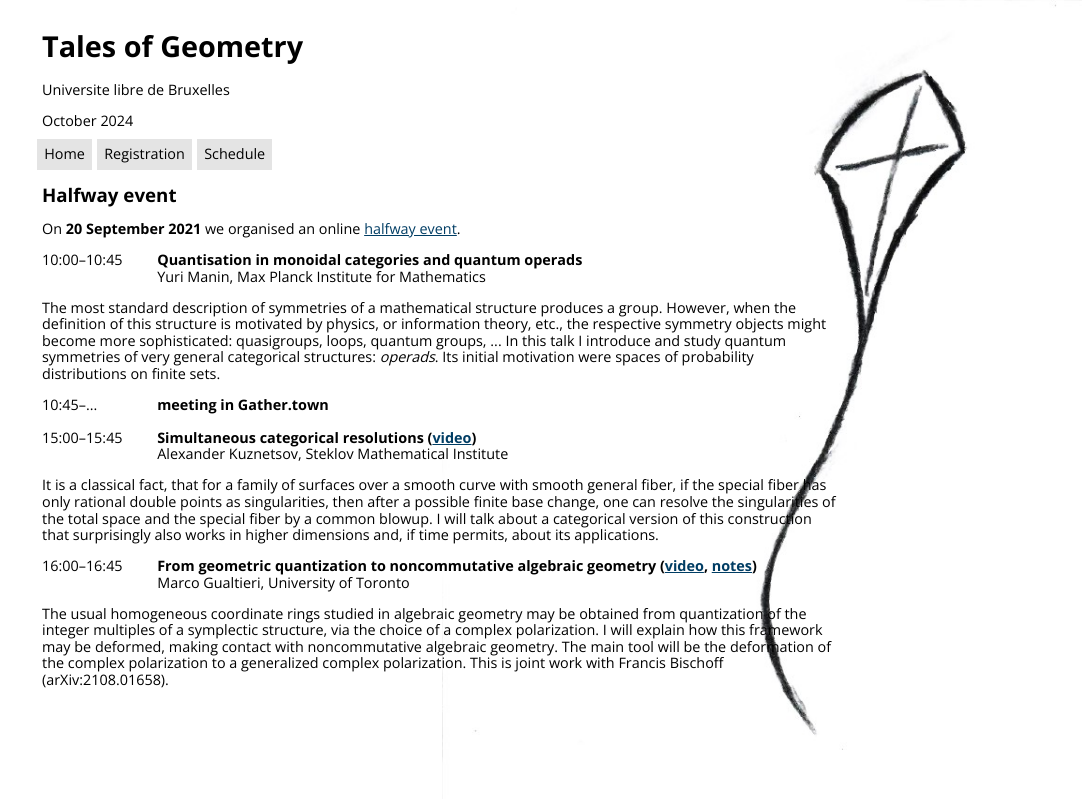
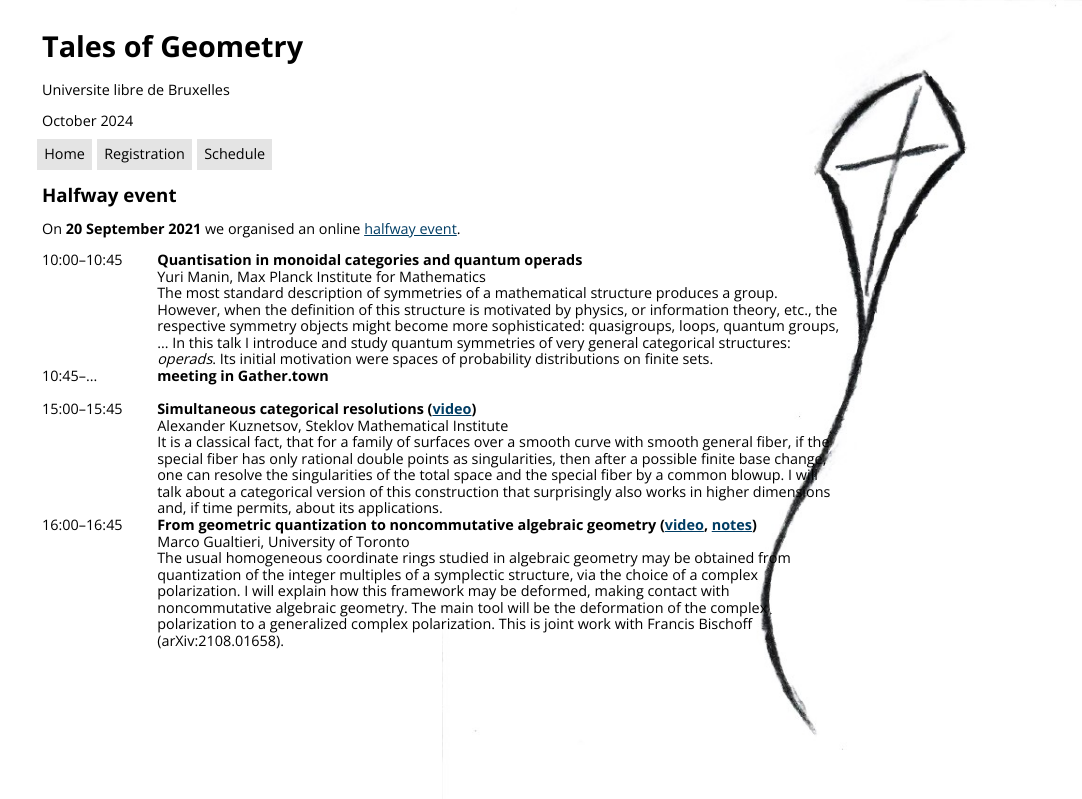
Before and after one commit to Felix-Kueng/Felix-Kueng.github.io, a Jekyll site: the page built from halfway.html, in a window 1280 px wide. Shown: the top 799 px of the page, without its empty margins (198-1280 px from the left). Built offline with Jekyll 4.4.1, drawn with Linux system fonts in a browser that asks for light colours; nearby versions of some CDN libraries; library files that are not in the unit come from our copies.

Commit message:
Update main.css

```diff
--- a/css/main.css
+++ b/css/main.css
@@ -103,14 +103,14 @@
   font-weight: bold;
 }
 
-dl.schedule dd.speaker span.name,
-p.speaker span.name {
-  font-style: italic;
-}
+%dl.schedule dd.speaker span.name,
+%p.speaker span.name {
+%  font-style: italic;
+%}
 
-dl.schedule dd.abstract {
-  margin: 1em 0;
-}
+%dl.schedule dd.abstract {
+%  margin: 1em 0;
+%}
 
 ul.names {
   list-style-type: none;
```
